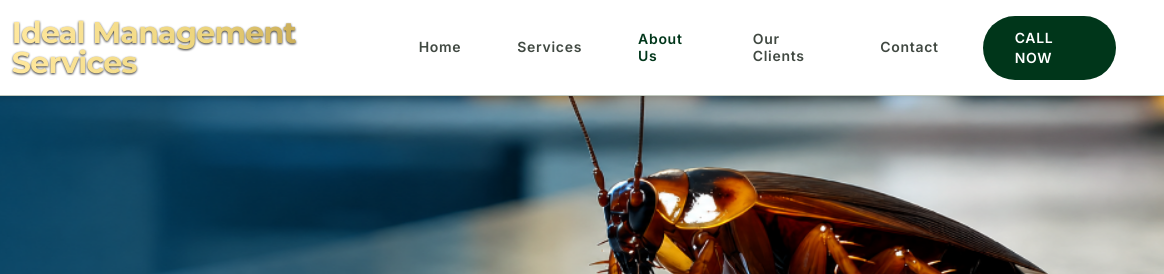
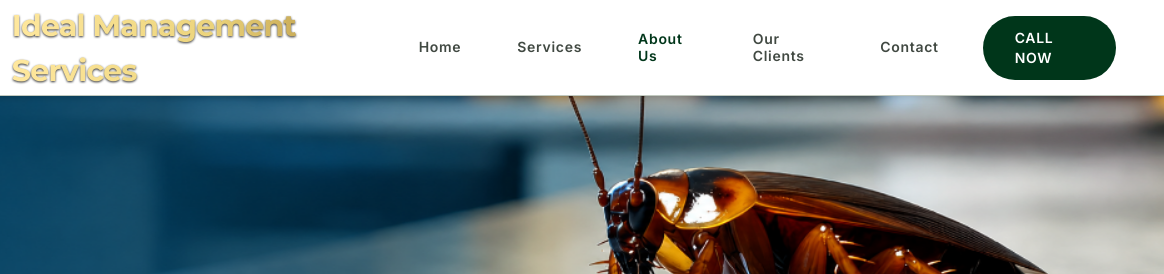
Before and after one commit to kaalvion/idealmanagementservices, a website: page about.html in a window 1280 px wide. Shown: the top 274 px of the page, 116-1280 px from the left. Drawn offline with nearby package versions, Linux system fonts and the light colour scheme.

Commit message:
Fix: prevent clipping of letter g descender in header logo text by using leading-normal and py-1

```diff
--- a/about.html
+++ b/about.html
@@ -139,7 +139,7 @@
     <header class="bg-white shadow-md absolute top-0 w-full z-50 flex justify-between items-center h-20 md:h-24 px-6 md:px-12 transition-all duration-300 border-b border-outline-variant">
         <a href="index.html" class="flex items-center gap-4">
             <img src="logo.png" alt="Ideal Management Services Logo" class="h-12 md:h-16 w-auto object-contain"/>
-            <span class="font-display-lg-mobile text-[24px] md:text-[30px] font-extrabold tracking-tight leading-none bg-gradient-to-r from-[#ffe89e] via-[#ecd47c] to-[#a37e2c] bg-clip-text text-transparent drop-shadow-[0_1.2px_1.2px_rgba(0,0,0,0.8)]">
+            <span class="font-display-lg-mobile text-[24px] md:text-[30px] font-extrabold tracking-tight leading-normal py-1 bg-gradient-to-r from-[#ffe89e] via-[#ecd47c] to-[#a37e2c] bg-clip-text text-transparent drop-shadow-[0_1.2px_1.2px_rgba(0,0,0,0.8)]">
                 Ideal Management Services
             </span>
         </a>
```
Also changed, not shown: clients.html (+1 -1 lines), contact.html (+1 -1 lines), feedback/index.html (+1 -1 lines), index.html (+1 -1 lines), services.html (+1 -1 lines).
